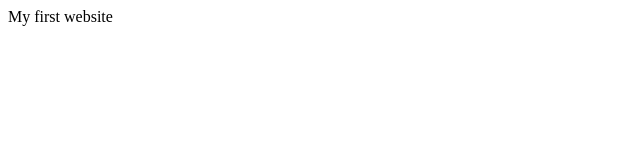
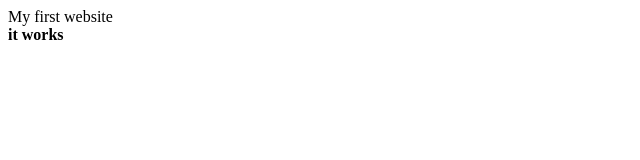
Before and after one commit to kdgandhi/website, a plain HTML site: page index.html in a window 1280 px wide. Shown: the full height of the page, 0-640 px from the left. Drawn offline with Linux system fonts and the light colour scheme.

Commit message:
Update index.html

```diff
--- a/index.html
+++ b/index.html
@@ -1 +1,5 @@
 My first website
+
+<div>
+  <b>it works</b>
+</div>
```
